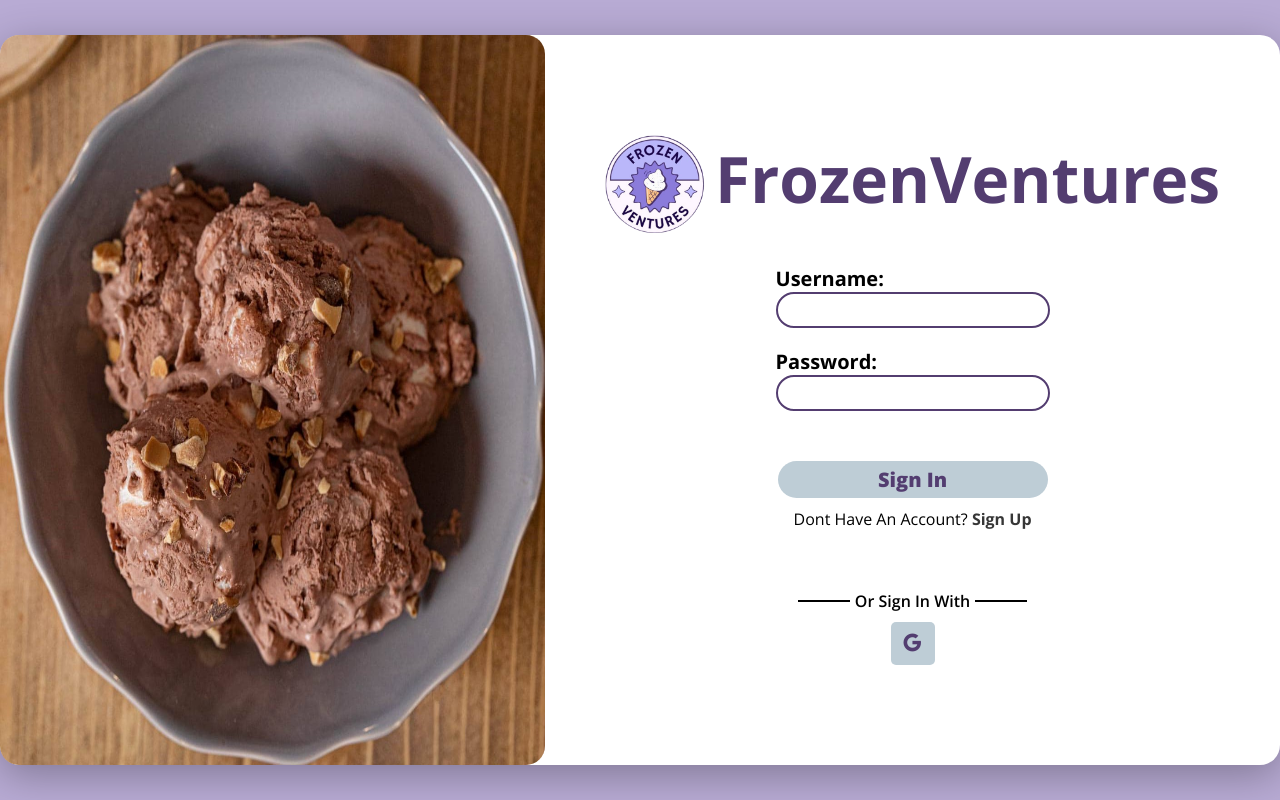
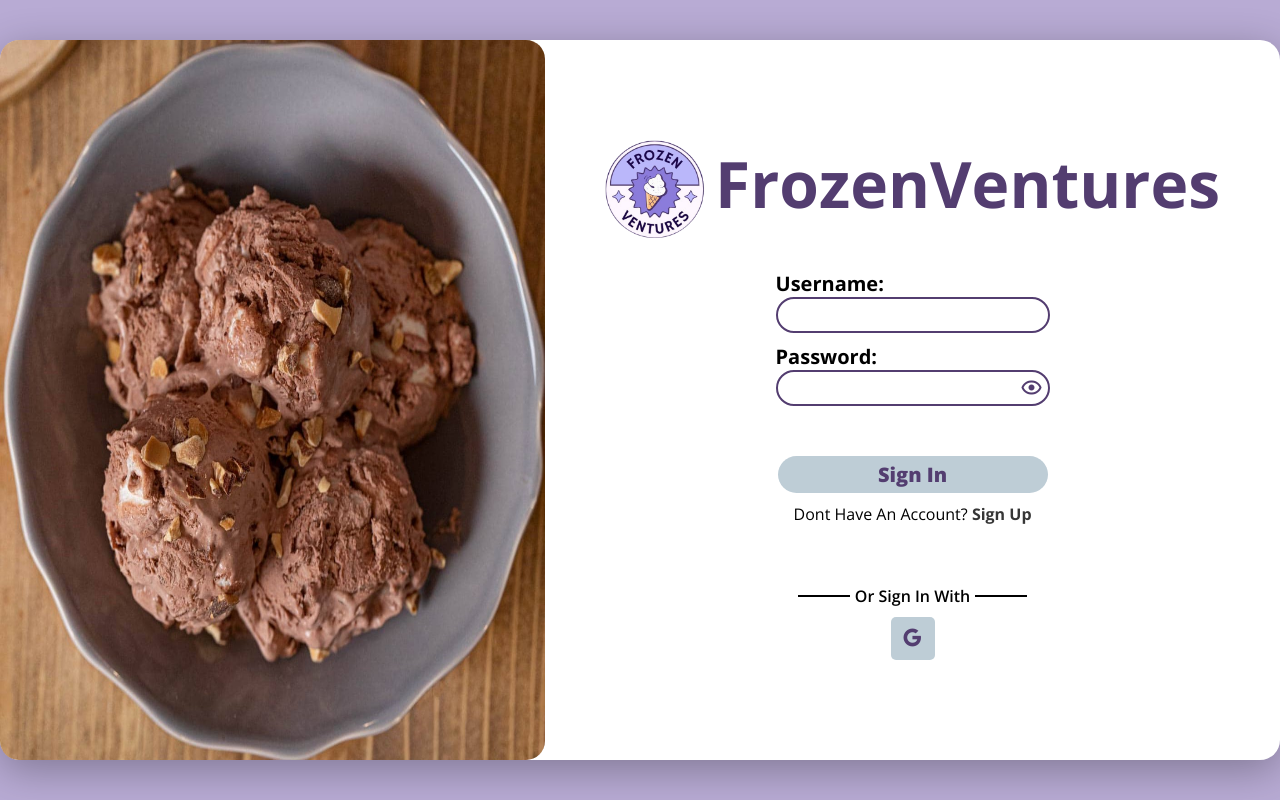
Before and after one commit to nefarious222222222/FrozenVentures_WebSys, a PHP site: page /pages/sign/sign-in.php in a window 1280 px wide. Run offline with PHP 8.4, Linux system fonts and the light colour scheme; the visitor is signed in with stand-in values (Sample User, id 1).

Commit message:
modified

```diff
--- a/assets/scripts/login.js
+++ b/assets/scripts/login.js
@@ -4,4 +4,24 @@
 
     form.action = "../../server/signin.php";
     form.submit();
-})
+
+    let show = document.querySelector(".bx-show");
+    let hide = document.querySelector(".bxs-hide");
+    let pass = document.querySelector(".password");
+
+
+
+    document.querySelector('.bx-show').addEventListener('click', ()=>{
+        show.style.display = "none";
+        hide.style.display = "block";
+        pass.type = "text";
+    })
+
+    document.querySelector('.bxs-hide').addEventListener('click', ()=>{
+        hide.style.display = "none";
+        show.style.display = "block";
+        pass.type = "password";
+    })
+
+
+});
--- a/pages/sign/sign-in.php
+++ b/pages/sign/sign-in.php
@@ -1,41 +1,56 @@
 <!DOCTYPE html>
 <html lang="en">
   <head>
-    <meta charset="UTF-8">
-    <meta name="viewport" content="width=device-width, initial-scale=1.0">
+    <meta charset="UTF-8" />
+    <meta name="viewport" content="width=device-width, initial-scale=1.0" />
     <title>FrozenVentures</title>
     <link rel="icon" type="image/x-icon" href="../../assets/images/logo.png" />
     <link
       href="https://unpkg.com/boxicons@2.1.4/css/boxicons.min.css"
       rel="stylesheet"
     />
-    <link rel="stylesheet" href="../../assets/styles/sign.css">
+    <link rel="stylesheet" href="../../assets/styles/sign.css" />
   </head>
   <body>
     <div class="sign-in-container">
       <div class="image-container">
-            <img class="sign-image" src="../../assets/images/1.jpg" alt="Background">
+        <img
+          class="sign-image"
+          src="../../assets/images/1.jpg"
+          alt="Background"
+        />
       </div>
 
       <div class="form-container">
-            <div class="title-container" onclick="window.location.href='../../../index.html'">
-                <img src="../../assets/images/logo.png" alt="logo">
+        <div
+          class="title-container"
+          onclick="window.location.href='../../index.php'"
+        >
+          <img src="../../assets/images/logo.png" alt="logo" />
           <h1>FrozenVentures</h1>
+        </div>
+    <form action="" method="post" id="form">
+    <div class="input-container">
+          <h4>Username:</h4>
+          <input type="text" name="username" />
         </div>
 
         <div class="input-container">
-                <h4>Username:</h4>
-                <input type="text">
+          <div class="container">
+            <h4>Password:</h4>
+            <div class="bx-container">
+              <i class="bx bx-show"></i>
+              <i class="bx bxs-hide"></i>
+            </div>
           </div>
 
-            <div class="input-container">
-                <h4>Password:</h4>
-                <input type="text">
+          <input class="password" type="password" name="password" />
         </div>
 
+    </form>
         <div class="button-container">
-                <button>Sign In</button>
-                <p>Dont Have An Account? <a href="sign-Up.html">Sign Up</a></p>
+        <button class="submit" type="submit">Sign In</button>
+          <p>Dont Have An Account? <a href="sign-Up.php">Sign Up</a></p>
         </div>
 
         <div class="other-sign">
@@ -46,10 +61,13 @@
           </div>
 
           <div class="social-container">
-                    <button><i class='bx bxl-google' ></i></button>
+            <button><i class="bx bxl-google"></i></button>
           </div>
         </div>
       </div>
     </div>
+
+    <script defer src="../../assets/scripts/login.js"></script>
+
   </body>
 </html>
--- a/pages/sign/sign-up.php
+++ b/pages/sign/sign-up.php
@@ -40,7 +40,7 @@
 
             <div class="input-container">
                 <h4>Password:</h4>
-                <input type="text">
+                <input class="password" type="password">
             </div>
 
             <div class="button-container">
```
Also changed, not shown: assets/styles/sign.css (line endings or trailing spaces). Lines whose indentation alone changed are shown as unchanged.
